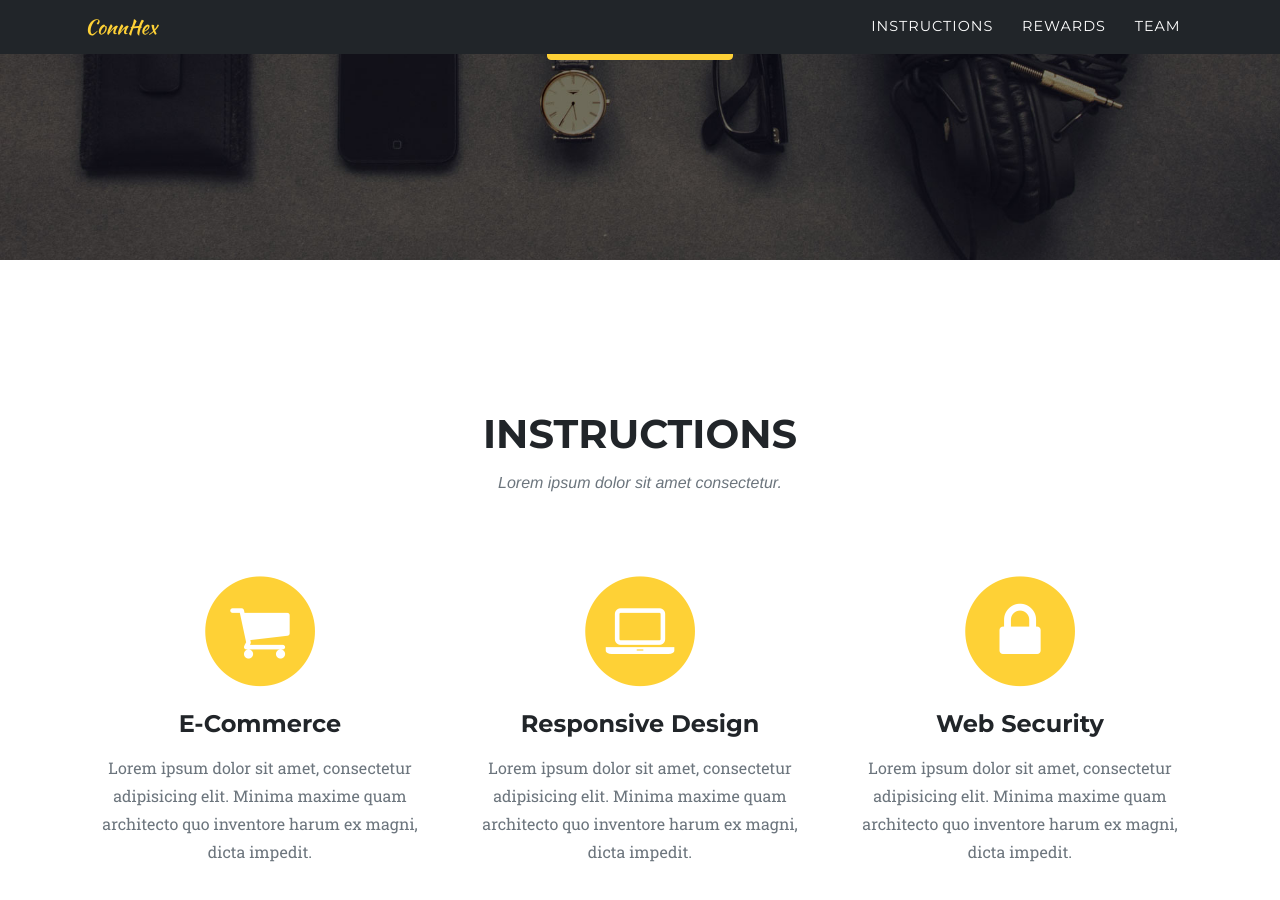
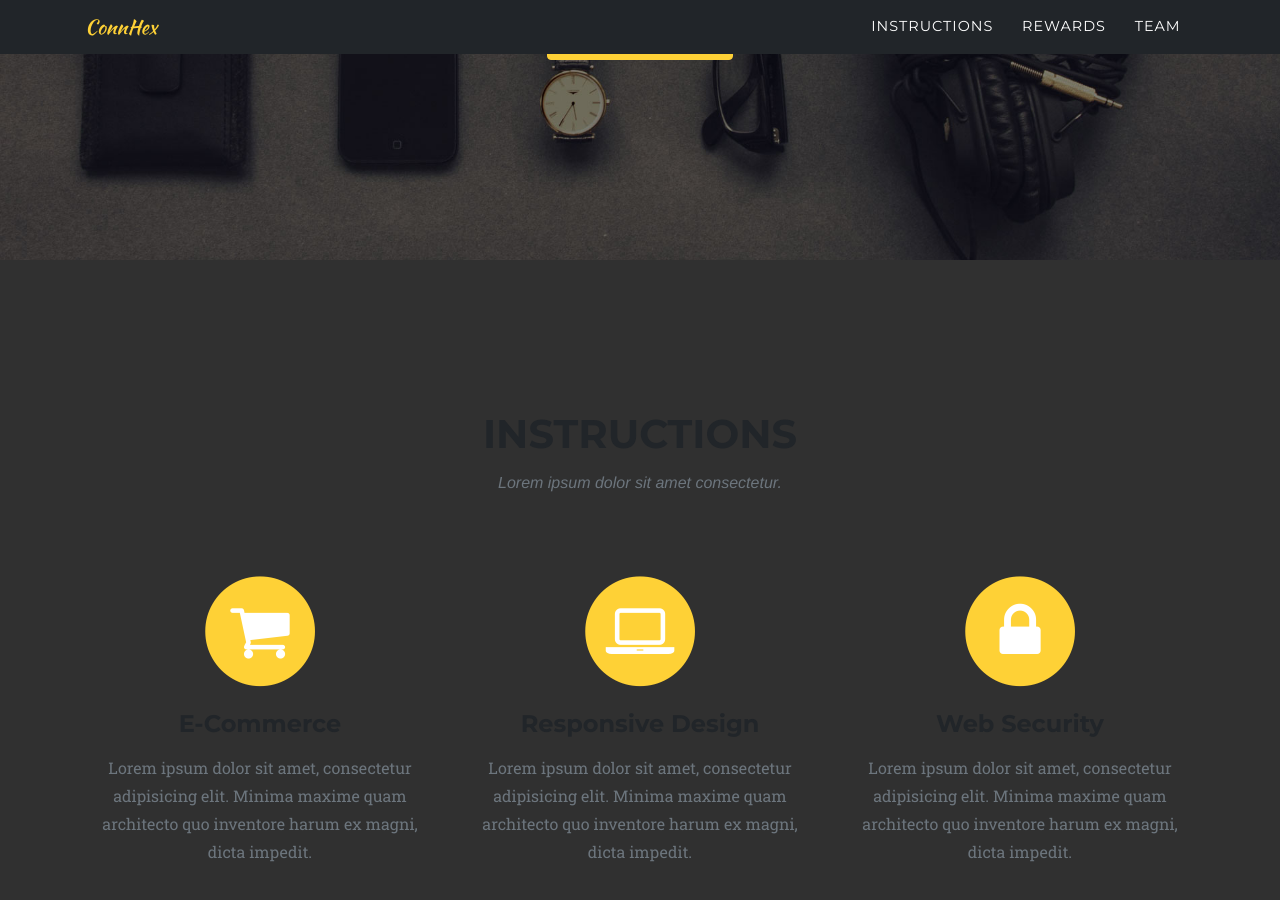
Before and after one commit to ConnHex/connhex.github.io, a Jekyll site: the page built from index.html, in a window 1280 px wide and 900 px high, scrolled down 434 px. Built offline with Jekyll 4.4.1, drawn with Linux system fonts in a browser that asks for light colours; some web fonts are replaced; the list of posts is cut into pages by our own code.

Commit message:
bg-dark on all sections

```diff
--- a/index.html
+++ b/index.html
@@ -12,7 +12,7 @@
       </div>
     </header>
 <!-- Instructions -->
-<section id="instructions">
+<section id="instructions" class="bg-dark">
       <div class="container">
         <div class="row">
           <div class="col-lg-12 text-center">
@@ -49,7 +49,7 @@
       </div>
     </section>
 <!-- Global Game Jam section -->
-<section class="bg-light" id="prizes">
+<section class="bg-dark" id="prizes">
 <div class="prizes">
         <div class="row">
           <div class="col-lg-12 text-center">
@@ -60,7 +60,7 @@
         </div>
       </section>
 <!-- team section -->
-<section class="bg-light" id="team">
+<section class="bg-dark" id="team">
       <div class="container">
         <div class="row">
           <div class="col-lg-12 text-center">
```
